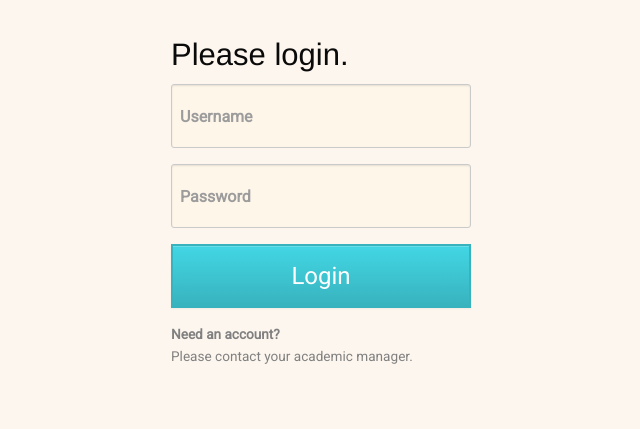
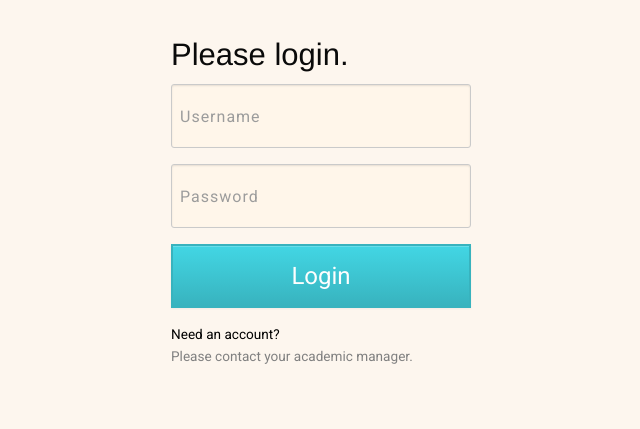
Before and after one commit to tim-bloxsome/soda, a Django app: page /login/ in a window 1280 px wide. Shown: the part 231-660 px from the top of the page, without its empty margins (319-959 px from the left). Run offline with Django 3.2, Linux system fonts and the light colour scheme; some libraries are stand-ins or nearby versions.

Commit message:
login page fonts

```diff
--- a/teacher/static/teacher/css/app.css
+++ b/teacher/static/teacher/css/app.css
@@ -81,10 +81,11 @@ header, main, footer {
   text-align: left;
   color: #7a7a7a;
   line-height: 1;
-  margin: 2rem;
+  margin: 0 2rem 2rem 2rem;
   align-self: center;}
   @media print, screen and (min-width: 40em) {
     .mega-title {
+      margin: 2rem;
       font-size: 6rem; } }
 
 
@@ -258,8 +259,9 @@ header, main, footer {
 }
 
 .form-control {
-  font-family: 'Font Awesome 5 Free', 'Roboto', sans-serif;
-  font-weight: 600;
+  font-family: 'Roboto', sans-serif;
+  color: #7a7a7a;
+  letter-spacing: 1px;
   height: 4rem;
   background: #fff6ea
 }
--- a/users/templates/users/login.html
+++ b/users/templates/users/login.html
@@ -23,7 +23,7 @@ Welcome. Please login.
                 </div>
                 <button class="login button" type="submit">Login</button>
         </form>
-        <p class="form-card-small"><strong>Need an account?</strong><br>
+        <p class="form-card-small"><span style="color:black">Need an account?</span><br>
         Please contact your academic manager.</p>
 
 
```
